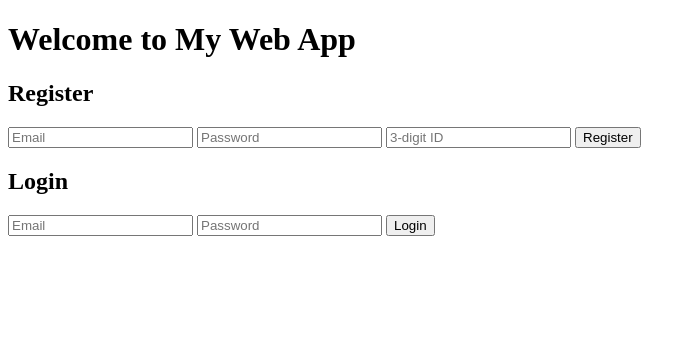
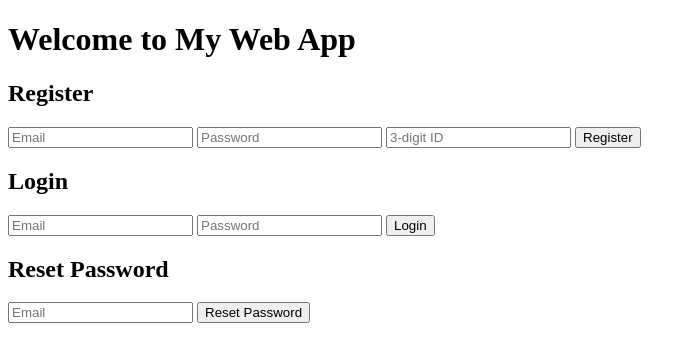
Before and after one commit to haykmanasyan/firebase-auth-test, a Flask app: page / in a window 1280 px wide. Shown: the top 362 px of the page, without its empty margins (0-696 px from the left). Run offline with Flask 3, Linux system fonts and the light colour scheme; some libraries are stand-ins or nearby versions.

Commit message:
password resetting functionality

```diff
--- a/static/js/script.js
+++ b/static/js/script.js
@@ -1,4 +1,4 @@
-// Specific configuration
+// Firebase configuration
 const firebaseConfig = {
   apiKey: "AIzaSyAwc0xzQpCRf8PSpWxGUOOygarMnZnZ8CY",
   authDomain: "test-9e968.firebaseapp.com",
@@ -74,3 +74,18 @@ document.getElementById('login-form').addEventListener('submit', (e) => {
       document.getElementById('message').innerText = `Error: ${errorMessage}`;
     });
 });
+
+// Password Reset
+document.getElementById('reset-form').addEventListener('submit', (e) => {
+  e.preventDefault();
+  const email = document.getElementById('reset-email').value;
+
+  auth.sendPasswordResetEmail(email)
+    .then(() => {
+      document.getElementById('message').innerText = 'Password reset email sent! Please check your email.';
+    })
+    .catch((error) => {
+      const errorMessage = error.message;
+      document.getElementById('message').innerText = `Error: ${errorMessage}`;
+    });
+});
--- a/templates/index.html
+++ b/templates/index.html
@@ -14,7 +14,7 @@
 <body>
     <h1>Welcome to My Web App</h1>
 
-    <!-- Registration forms -->
+    <!-- Registration form -->
     <div id="register">
         <h2>Register</h2>
         <form id="register-form">
@@ -25,7 +25,7 @@
         </form>
     </div>
 
-    <!-- Login forms -->
+    <!-- Login form -->
     <div id="login">
         <h2>Login</h2>
         <form id="login-form">
@@ -35,6 +35,15 @@
         </form>
     </div>
 
+    <!-- Password Reset form -->
+    <div id="reset">
+        <h2>Reset Password</h2>
+        <form id="reset-form">
+            <input type="email" id="reset-email" placeholder="Email" required>
+            <button type="submit">Reset Password</button>
+        </form>
+    </div>
+
     <!-- Message -->
     <div id="message"></div>
 </body>
```
